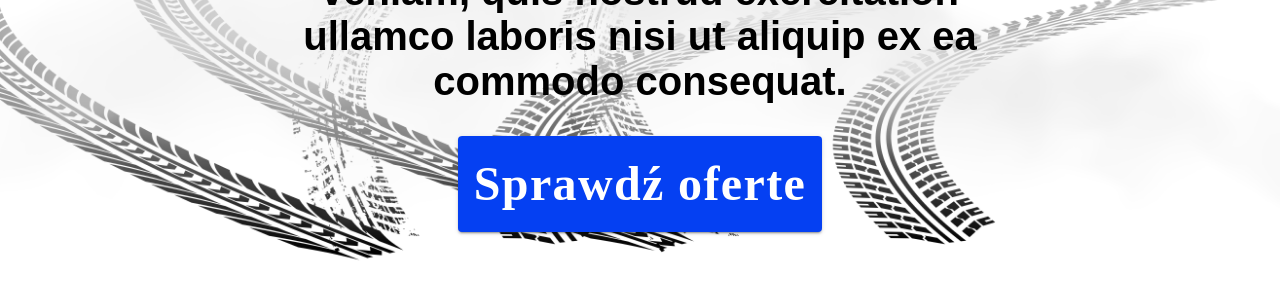
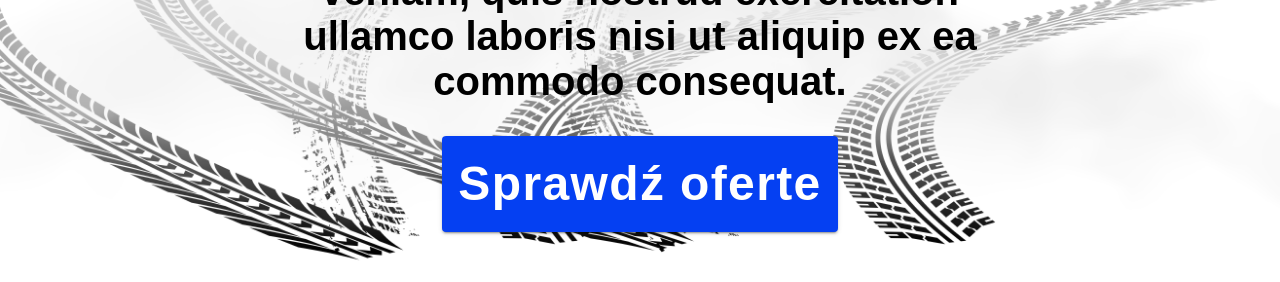
Before and after one commit to bfilipiuk/Online-tires-shop-project, a React (Create React App) app: page / in a window 1280 px wide. Shown: the part 880-1162 px from the top of the page. Built offline with nearby package versions, Linux system fonts and the light colour scheme; what react-hover-animation would draw is missing.

Commit message:
button fix

```diff
--- a/src/index.css
+++ b/src/index.css
@@ -21,7 +21,7 @@ code {
     monospace;
 }
 
-header, footer, section, article, div {
+header, footer, section, article, div, button {
   margin: 0;
   padding: 0;
 }
--- a/src/pages/HomePage.jsx
+++ b/src/pages/HomePage.jsx
@@ -40,7 +40,7 @@ const HomePage = () => {
                             quis nostrud exercitation ullamco laboris nisi ut aliquip ex ea commodo consequat.
                 </p>
                 <AnimationWrapper>
-                    <Button onClick={handleButtonClickOferta} className="button-oferta" variant="contained">Sprawdź oferte</Button>
+                    <Button onClick={handleButtonClickOferta} style={{ fontFamily: 'Poppins, sans-serif' }} className="button-oferta" variant="contained">Sprawdź oferte</Button>
                 </AnimationWrapper>
             </div>
 
```
